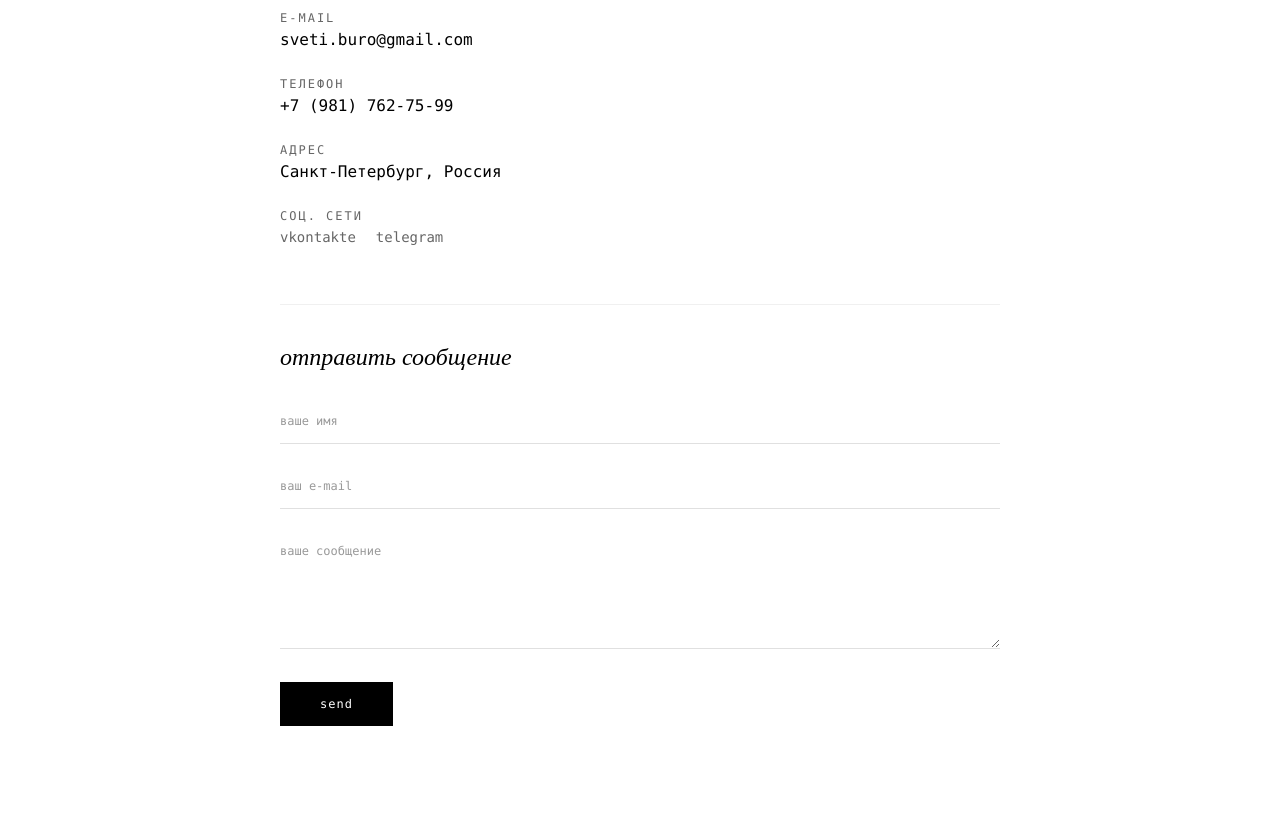
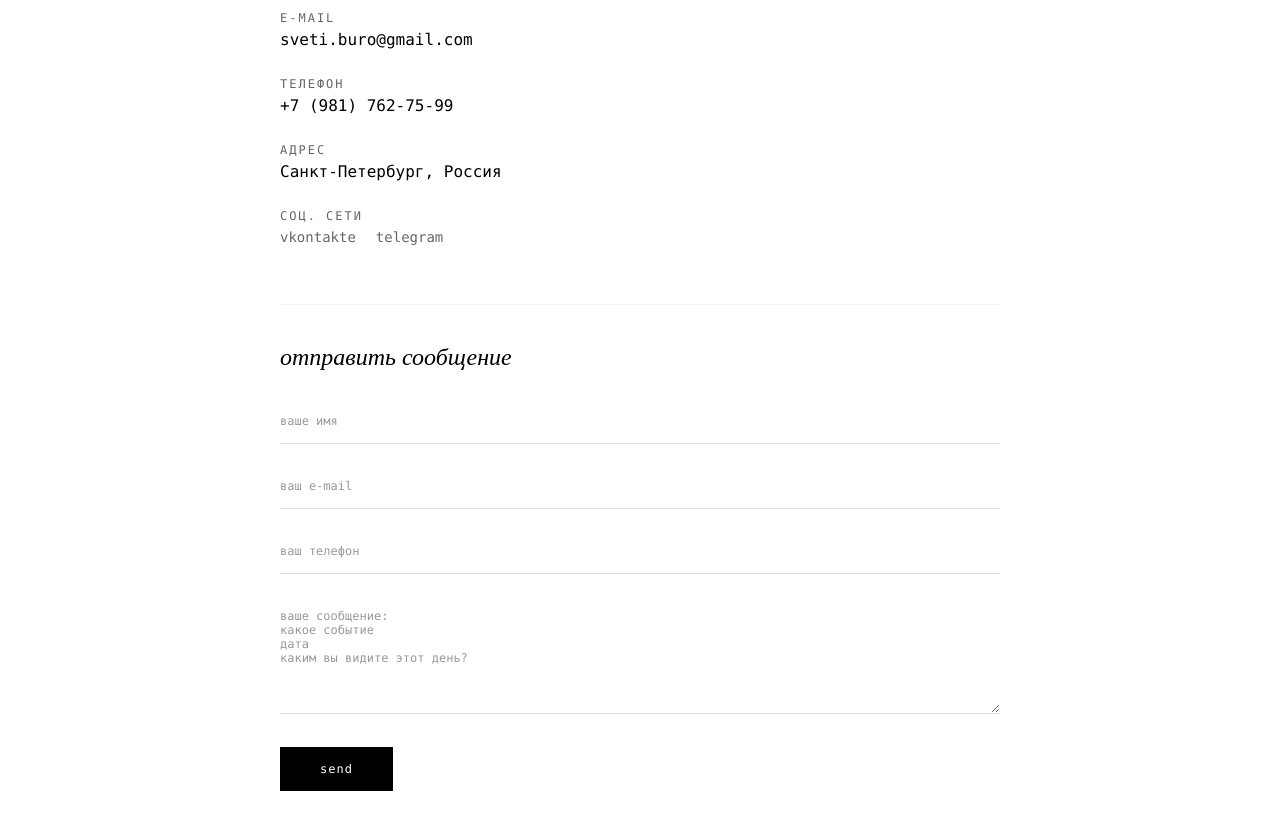
Before and after one commit to amd86git/svetiburo, a plain HTML site: page contacts.html in a window 1280 px wide. Shown: the part 190-1020 px from the top of the page. Before the commit the page ends 956 px from the top, so only its background shows below. Drawn offline with Linux system fonts and the light colour scheme.

Commit message:
Update contacts.html

```diff
--- a/contacts.html
+++ b/contacts.html
@@ -78,15 +78,21 @@
                 <div class="contact-form-section">
                     <h2 class="form-title">отправить сообщение</h2>
                     <!-- Formspree Form - Updated with name attributes -->
-                    <form class="contact-form" action="https://formspree.io/f/mlgpnwqj" method="POST" novalidate>
+                    <form class="contact-form" action="https://formspree.io/f/xbdzkree" method="POST" novalidate>
                         <div class="form-group">
                             <input type="text" name="name" class="form-input" placeholder="ваше имя" required>
                         </div>
                         <div class="form-group">
-                            <input type="email" name="email" class="form-input" placeholder="ваш e-mail" required>
+                            <input type="email" name="email" class="form-input" placeholder="ваш e-mail">
+                        </div>
+						<div class="form-group">
+                            <input type="tel" name="phone" class="form-input" placeholder="ваш телефон">
                         </div>
                         <div class="form-group">
-                            <textarea name="message" class="form-textarea" placeholder="ваше сообщение" rows="5" required></textarea>
+                            <textarea name="message" class="form-textarea" placeholder="ваше сообщение:
+какое событие
+дата
+каким вы видите этот день?" rows="5" required></textarea>
                         </div>
                         <button type="submit" class="form-button">send</button>
                     </form>
@@ -111,5 +117,6 @@
 	  }
 	}
 	</script>
+
 </body>
 </html>
```
